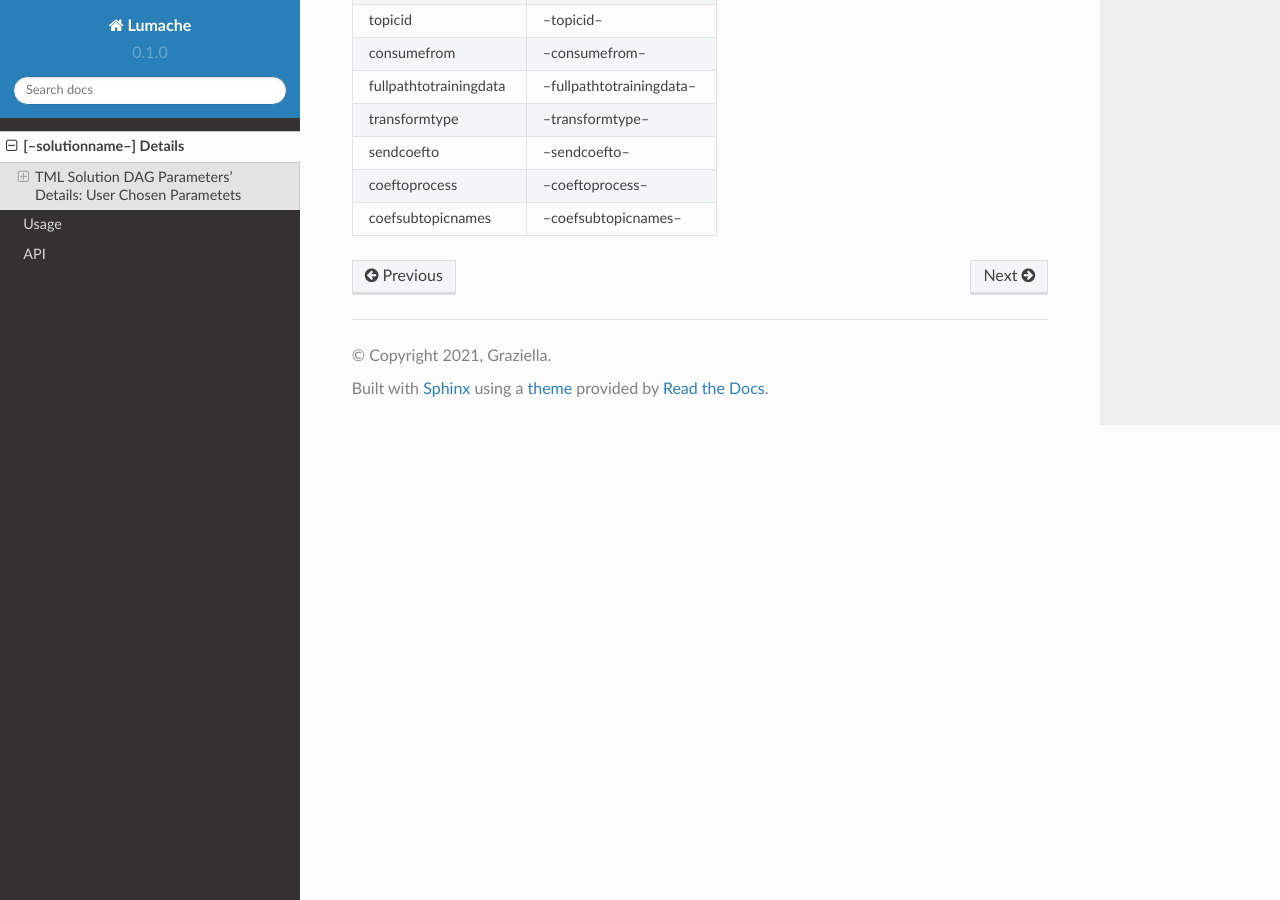
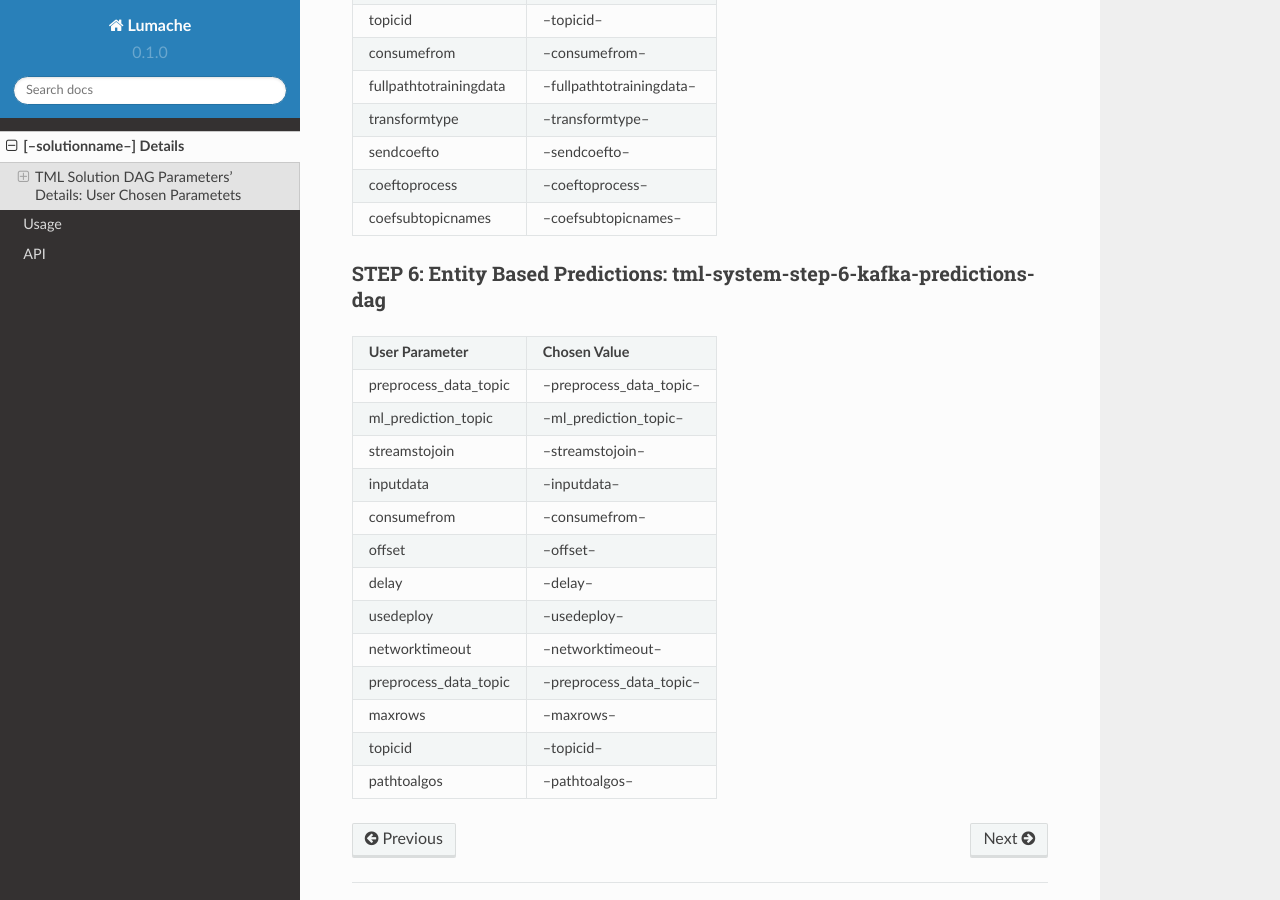
Before and after one commit to vanesalcb06/tssproject2-2b5c, a Sphinx documentation site: the page built from docs/source/details.rst, in a window 1280 px wide and 900 px high, scrolled down 2388 px. Built offline with Sphinx 7.4.7 and the Read the Docs theme 2.0.0, drawn with Linux system fonts in a browser that asks for light colours.

Commit message:
Update details.rst

```diff
--- a/docs/source/details.rst
+++ b/docs/source/details.rst
@@ -151,3 +151,37 @@ STEP 5: Entity Based Machine Learning : tml-system-step-5-kafka-machine-learning
      - --coeftoprocess--
    * - coefsubtopicnames
      - --coefsubtopicnames--
+
+STEP 6: Entity Based Predictions: tml-system-step-6-kafka-predictions-dag
+^^^^^^^^^^^^^^^^^^^^^^^^^^^^^^^^^^
+
+.. list-table::
+
+   * - **User Parameter**
+     - **Chosen Value**
+   * - preprocess_data_topic
+     - --preprocess_data_topic--
+   * - ml_prediction_topic
+     - --ml_prediction_topic--
+   * - streamstojoin
+     - --streamstojoin--
+   * - inputdata
+     - --inputdata--
+   * - consumefrom
+     - --consumefrom--
+   * - offset
+     - --offset--
+   * - delay
+     - --delay--
+   * - usedeploy
+     - --usedeploy--
+   * - networktimeout
+     - --networktimeout--
+   * - preprocess_data_topic
+     - --preprocess_data_topic--
+   * - maxrows
+     - --maxrows--
+   * - topicid
+     - --topicid--
+   * - pathtoalgos
+     - --pathtoalgos--
```
